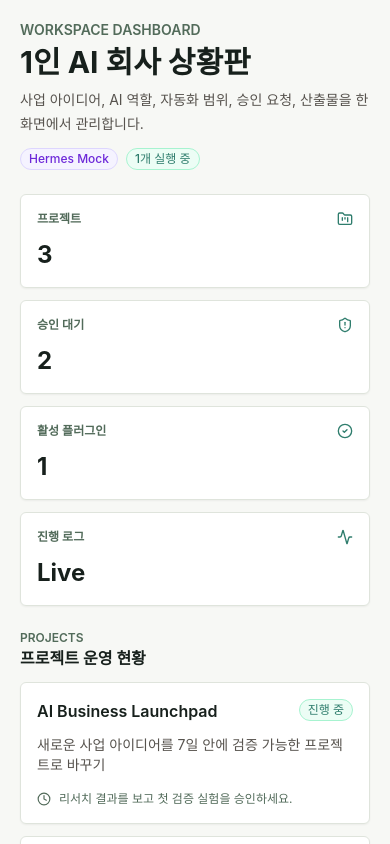
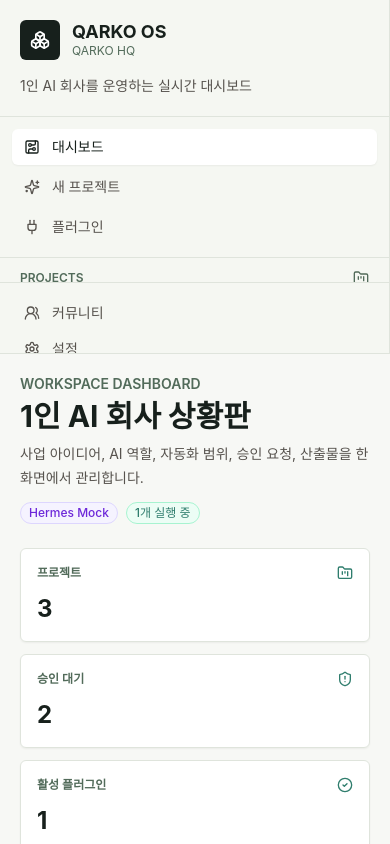
Before and after one commit to qarko/qarko-os, a React (Vite) app: page / in a window 390 px wide. Built offline with nearby package versions, Linux system fonts and the light colour scheme; the HTML template or start-up script is replaced by a standard one.

Commit message:
fix: improve qarko os dashboard responsiveness

```diff
--- a/src/components/dashboard/WorkspaceDashboard.tsx
+++ b/src/components/dashboard/WorkspaceDashboard.tsx
@@ -49,7 +49,7 @@ export function WorkspaceDashboard() {
 
       <section className="mb-6">
         <SectionHeader title="프로젝트 운영 현황" eyebrow="Projects" />
-        <div className="grid gap-3 lg:grid-cols-3">
+        <div className="grid gap-3 md:grid-cols-2 2xl:grid-cols-3">
           {projects.map((project) => (
             <button
               key={project.id}
--- a/src/components/layout/AppShell.tsx
+++ b/src/components/layout/AppShell.tsx
@@ -9,10 +9,18 @@ export function AppShell({ children }: AppShellProps) {
   return (
     <div className="h-screen overflow-hidden bg-panel text-ink">
       <div className="grid h-full grid-cols-1 lg:grid-cols-[280px_minmax(0,1fr)] xl:grid-cols-[280px_minmax(0,1fr)_390px]">
+        <div className="max-h-[42vh] overflow-y-auto border-b border-line lg:hidden thin-scrollbar">
+          <Sidebar />
+        </div>
         <div className="hidden min-h-0 lg:block">
           <Sidebar />
         </div>
-        <main className="min-h-0 overflow-y-auto thin-scrollbar">{children}</main>
+        <main className="min-h-0 overflow-y-auto thin-scrollbar">
+          {children}
+          <section className="border-t border-line bg-[#fbfbf8] xl:hidden">
+            <ExecutionPanel />
+          </section>
+        </main>
         <section className="hidden min-h-0 border-l border-line bg-[#fbfbf8] xl:block">
           <ExecutionPanel />
         </section>
--- a/src/components/projects/ProjectView.tsx
+++ b/src/components/projects/ProjectView.tsx
@@ -24,7 +24,7 @@ export function ProjectView() {
           </div>
           <StatusBadge tone={project.status} />
         </div>
-        <div className="grid gap-3 lg:grid-cols-3">
+        <div className="grid gap-3 md:grid-cols-2 2xl:grid-cols-3">
           <div className="rounded-md bg-panel p-4">
             <p className="text-xs font-semibold uppercase tracking-normal text-moss">목표</p>
             <p className="mt-2 text-sm font-semibold text-ink">{project.goal.title}</p>
--- a/src/components/ui/StatusBadge.tsx
+++ b/src/components/ui/StatusBadge.tsx
@@ -43,7 +43,7 @@ interface StatusBadgeProps {
 
 export function StatusBadge({ tone, label }: StatusBadgeProps) {
   return (
-    <span className={`inline-flex items-center rounded-full border px-2 py-0.5 text-xs font-medium ${toneClass[tone]}`}>
+    <span className={`inline-flex shrink-0 items-center whitespace-nowrap rounded-full border px-2 py-0.5 text-xs font-medium ${toneClass[tone]}`}>
       {label ?? labelMap[tone]}
     </span>
   );
```
